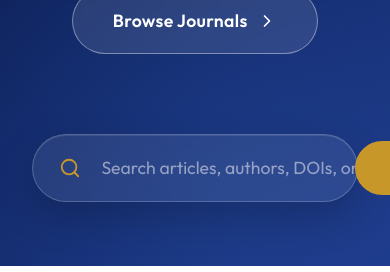
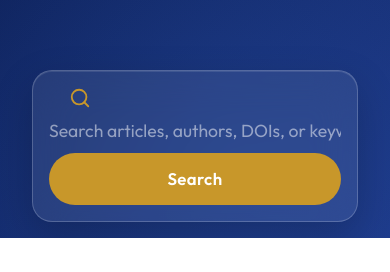
Before and after one commit to ytech578/daily-solace-journal, a Next.js app in the folder web/: page / in a window 390 px wide. Shown: the part 862-1134 px from the top of the page. Built offline with nearby package versions, Linux system fonts and the light colour scheme; no server answers; a web font is replaced by a local one.

Commit message:
style: optimize for mobile with zero impact on desktop layout

```diff
--- a/web/app/globals.css
+++ b/web/app/globals.css
@@ -497,14 +497,29 @@ textarea.form-input {
 @media (max-width: 768px) {
   .portal-layout { grid-template-columns: 1fr; }
   .portal-sidebar { display: none; }
-  section { padding: 4rem 0; }
+  section { padding: 4rem 0 !important; }
 
   .grid-4-cols,
   .grid-3-cols,
   .grid-2-cols,
-  .footer-grid {
-    grid-template-columns: 1fr;
+  .footer-grid,
+  .journal-detail-grid {
+    grid-template-columns: 1fr !important;
   }
+
+  /* Mobile UI strict overrides */
+  .mobile-flex-col { flex-direction: column !important; align-items: stretch !important; }
+  .mobile-items-start { align-items: flex-start !important; }
+  .mobile-w-full { width: 100% !important; }
+  .mobile-gap-4 { gap: 1rem !important; }
+  .mobile-text-center { text-align: center !important; }
+  .mobile-hero-padding { padding: 5rem 0 4rem !important; }
+  .mobile-p-4 { padding: 1.25rem !important; }
+  .mobile-hide { display: none !important; }
+  .mobile-badge-wrap { flex-wrap: wrap !important; }
+  .mobile-search-form { flex-direction: column !important; border-radius: 1.25rem !important; padding: 1rem !important; }
+  .mobile-search-btn { width: 100% !important; border-radius: 99px !important; }
+  .mobile-search-input { padding: 0.5rem 0 !important; text-align: center !important; }
 }
 
 /* ─── Skeleton Loading ───────────────────────────────────────────────────────── */
--- a/web/app/journals/page.tsx
+++ b/web/app/journals/page.tsx
@@ -95,7 +95,7 @@ export default function JournalsPage() {
                   const theme = getTheme(j.name);
                   return (
                     <motion.div key={j.id} variants={itemVariants} whileHover={{ y: -4 }}>
-                      <Link href={`/journals/${j.slug}`} className="card" style={{ textDecoration: 'none', display: 'flex', flexDirection: 'column', height: '100%', gap: '1.5rem', padding: '2.5rem', borderRadius: '1.25rem', border: '1px solid var(--gray-100)', borderTop: `4px solid ${theme.accent}`, boxShadow: '0 10px 30px rgba(0,0,0,0.03)', transition: 'all 0.3s ease', background: '#fff' }}>
+                      <Link href={`/journals/${j.slug}`} className="card mobile-flex-col mobile-p-4 mobile-gap-4 mobile-items-start" style={{ textDecoration: 'none', display: 'flex', flexDirection: 'column', height: '100%', gap: '1.5rem', padding: '2.5rem', borderRadius: '1.25rem', border: '1px solid var(--gray-100)', borderTop: `4px solid ${theme.accent}`, boxShadow: '0 10px 30px rgba(0,0,0,0.03)', transition: 'all 0.3s ease', background: '#fff' }}>
                         <div style={{ display: 'flex', alignItems: 'flex-start', gap: '1.5rem' }}>
                           <div style={{ width: 64, height: 64, borderRadius: '1rem', background: theme.bg, border: `1px solid ${theme.border}`, display: 'flex', alignItems: 'center', justifyContent: 'center', flexShrink: 0, fontSize: '2rem', boxShadow: 'inset 0 2px 10px rgba(255,255,255,0.5)' }}>
                             {theme.emoji}
--- a/web/app/page.tsx
+++ b/web/app/page.tsx
@@ -65,7 +65,7 @@ export default function HomePage() {
   return (
     <>
       {/* ─── Premium Hero Section ───────────────────────────────────────────── */}
-      <section style={{
+      <section className="mobile-hero-padding" style={{
         background: 'linear-gradient(135deg, var(--navy-dark) 0%, var(--navy) 40%, #1e3a8a 100%)',
         padding: '9rem 0 7rem',
         position: 'relative',
@@ -118,7 +118,7 @@ export default function HomePage() {
             initial={{ opacity: 0, y: 30 }} animate={{ opacity: 1, y: 0 }} transition={{ delay: 0.6, duration: 0.6 }}
             style={{ marginTop: '5rem', maxWidth: 720, margin: '5rem auto 0' }}
           >
-            <form onSubmit={handleSearch} style={{ display: 'flex', background: 'rgba(255,255,255,0.08)', backdropFilter: 'blur(20px)', WebkitBackdropFilter: 'blur(20px)', borderRadius: '99px', border: '1px solid rgba(255,255,255,0.2)', padding: '0.4rem', boxShadow: '0 15px 40px rgba(0,0,0,0.2), inset 0 1px 0 rgba(255,255,255,0.1)' }}>
+            <form onSubmit={handleSearch} className="mobile-search-form" style={{ display: 'flex', background: 'rgba(255,255,255,0.08)', backdropFilter: 'blur(20px)', WebkitBackdropFilter: 'blur(20px)', borderRadius: '99px', border: '1px solid rgba(255,255,255,0.2)', padding: '0.4rem', boxShadow: '0 15px 40px rgba(0,0,0,0.2), inset 0 1px 0 rgba(255,255,255,0.1)' }}>
               <div style={{ display: 'flex', alignItems: 'center', padding: '0 1.25rem', color: 'var(--gold)' }}>
                 <Search size={22} />
               </div>
@@ -127,9 +127,10 @@ export default function HomePage() {
                 onChange={(e) => setSearchQuery(e.target.value)}
                 placeholder="Search articles, authors, DOIs, or keywords…"
                 suppressHydrationWarning
+                className="mobile-search-input"
                 style={{ flex: 1, background: 'transparent', border: 'none', padding: '0.8rem 0', color: '#fff', fontSize: '1.1rem', outline: 'none', fontFamily: '"Outfit", sans-serif' }}
               />
-              <button type="submit" suppressHydrationWarning className="btn" style={{ borderRadius: '99px', padding: '0.8rem 2.5rem', fontSize: '1.05rem', background: 'var(--gold)', color: '#fff', border: 'none' }}>
+              <button type="submit" suppressHydrationWarning className="btn mobile-search-btn" style={{ borderRadius: '99px', padding: '0.8rem 2.5rem', fontSize: '1.05rem', background: 'var(--gold)', color: '#fff', border: 'none' }}>
                 Search
               </button>
             </form>
@@ -198,7 +199,7 @@ export default function HomePage() {
                    <div className="skeleton" style={{ width: 40, height: 40, borderRadius: '50%' }} />
                  </div>
               ) : recentArticles.map((a: any, i: number) => (
-                <motion.div key={a.id} variants={itemVariants} className="card" style={{ display: 'flex', alignItems: 'flex-start', gap: '1.5rem', padding: '2rem', border: '1px solid var(--gray-100)', boxShadow: '0 10px 30px rgba(0,0,0,0.03)', borderRadius: '1.25rem', transition: 'all 0.3s ease' }} whileHover={{ y: -3, boxShadow: '0 15px 40px rgba(0,0,0,0.06)' }}>
+                <motion.div key={a.id} variants={itemVariants} className="card mobile-flex-col mobile-p-4 mobile-gap-4 mobile-items-start" style={{ display: 'flex', alignItems: 'flex-start', gap: '1.5rem', padding: '2rem', border: '1px solid var(--gray-100)', boxShadow: '0 10px 30px rgba(0,0,0,0.03)', borderRadius: '1.25rem', transition: 'all 0.3s ease' }} whileHover={{ y: -3, boxShadow: '0 15px 40px rgba(0,0,0,0.06)' }}>
                   <div style={{ width: 60, height: 60, borderRadius: '1.25rem', background: 'linear-gradient(135deg, rgba(200,151,42,0.1), rgba(200,151,42,0.05))', display: 'flex', alignItems: 'center', justifyContent: 'center', flexShrink: 0 }}>
                     <BookOpen size={26} color="var(--gold)" />
                   </div>
@@ -212,7 +213,7 @@ export default function HomePage() {
                       <span className="badge" style={{ background: 'var(--gray-50)', color: 'var(--gray-600)' }}>{a.publishedAt ? new Date(a.publishedAt).toLocaleDateString('en-IN', { month: 'short', year: 'numeric' }) : '—'}</span>
                     </div>
                   </div>
-                  <Link href={`/articles/${a.id}`} className="btn btn-outline btn-sm hide-on-mobile" style={{ flexShrink: 0, borderRadius: 999 }}>Read Article →</Link>
+                  <Link href={`/articles/${a.id}`} className="btn btn-outline btn-sm hide-on-mobile mobile-hide" style={{ flexShrink: 0, borderRadius: 999 }}>Read Article →</Link>
                 </motion.div>
               ))}
             </div>
--- a/web/components/layout/Navbar.tsx
+++ b/web/components/layout/Navbar.tsx
@@ -85,7 +85,7 @@ export function Navbar() {
         transition: 'all 0.4s cubic-bezier(0.16, 1, 0.3, 1)',
         height: 'var(--header-h)',
       }}>
-      <div className="container" style={{ height: '100%', display: 'flex', alignItems: 'center', justifyContent: 'space-between', gap: '1.5rem' }}>
+      <div className="container mobile-gap-4" style={{ height: '100%', display: 'flex', alignItems: 'center', justifyContent: 'space-between', gap: '1.5rem' }}>
 
         {/* Logo */}
         <Link href="/" style={{ display: 'flex', alignItems: 'center', gap: '0.75rem', color: '#fff', textDecoration: 'none' }}>
```
Also changed, not shown: web/app/articles/page.tsx (+4 -4 lines).
